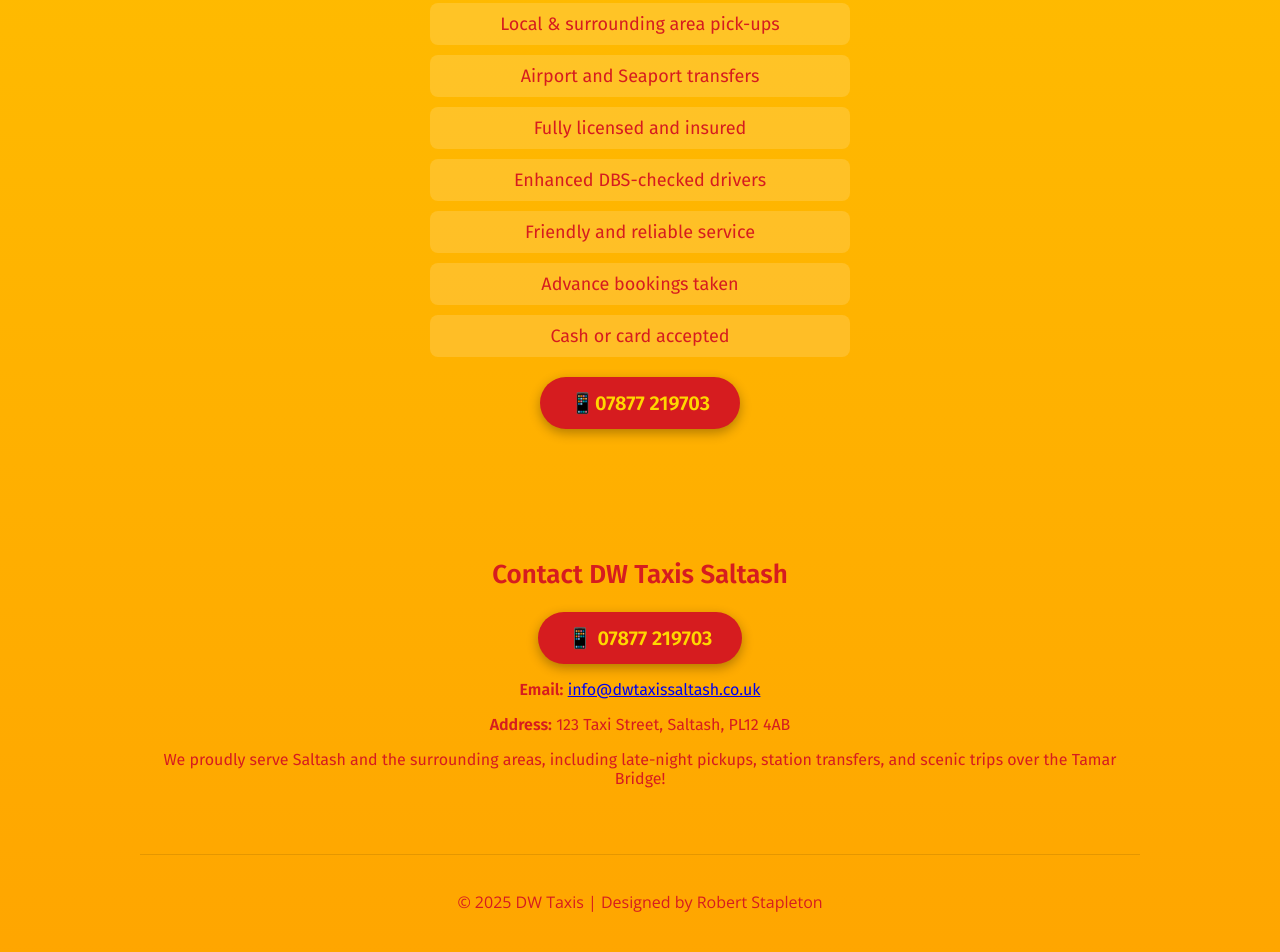
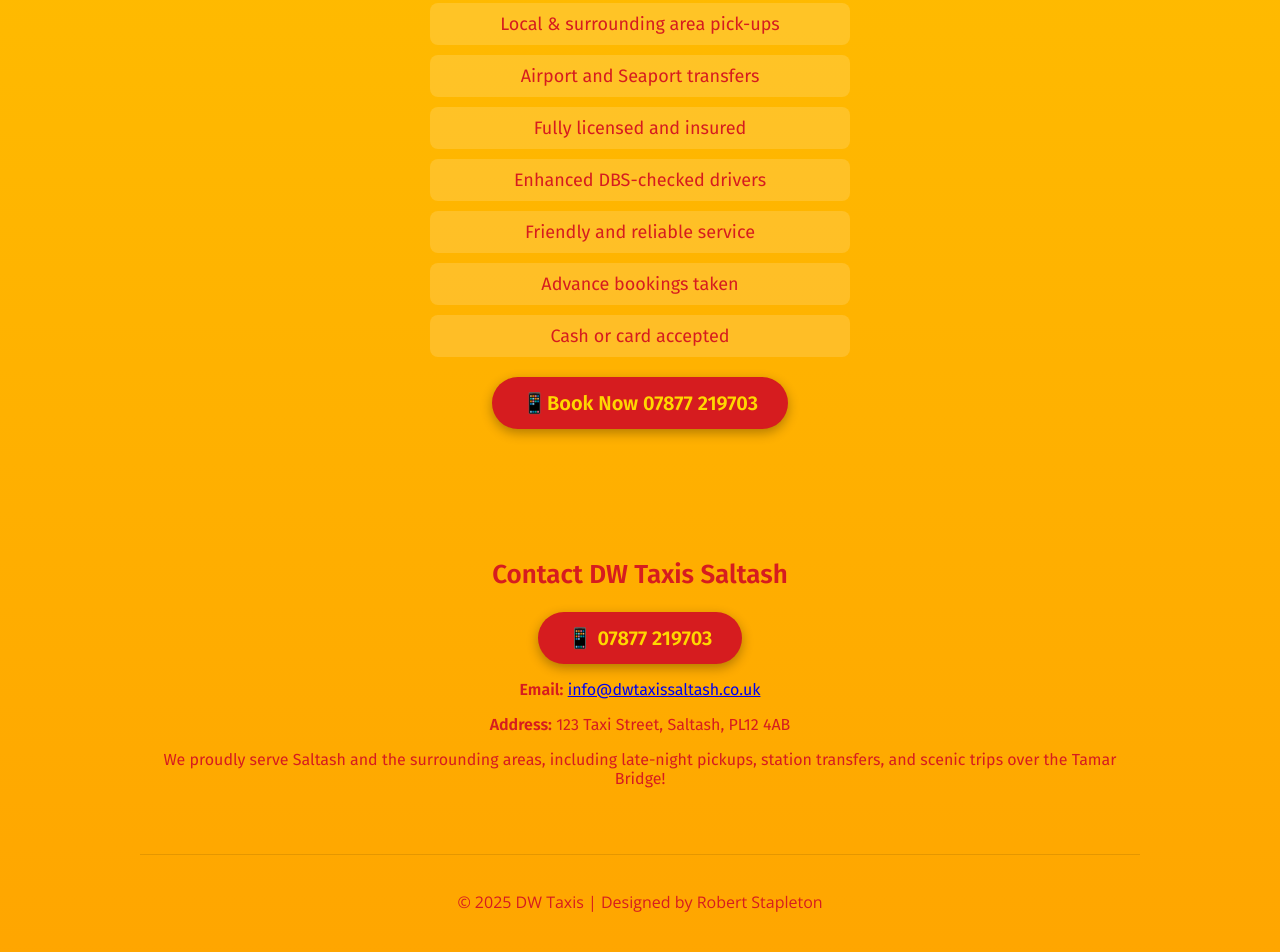
Before and after one commit to Robbo2898/Work, a plain HTML site: page index.html in a window 1280 px wide. Shown: the part 1406-2358 px from the top of the page. Drawn offline with nearby package versions, Linux system fonts and the light colour scheme.

Commit message:
Update index.html

```diff
--- a/index.html
+++ b/index.html
@@ -40,7 +40,7 @@
           <li class="service-card">Cash or card accepted</li>
         </ul>
 
-        <h3><a href="tel:07877219703" class="call-button">📱07877 219703</a></h3>
+        <h3><a href="tel:07877219703" class="call-button">📱Book Now 07877 219703</a></h3>
       </section>
 
       <section class="contact" id="contact">
```
